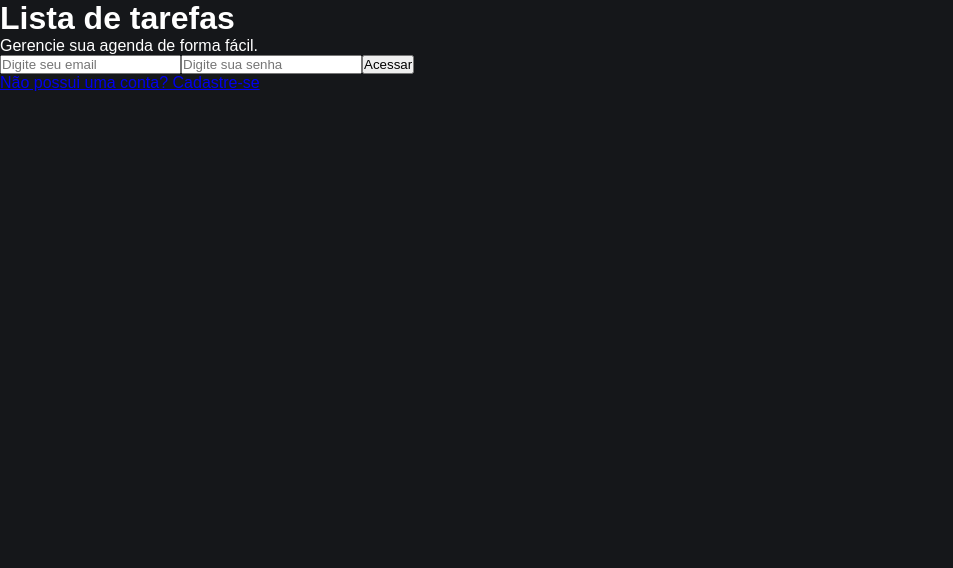
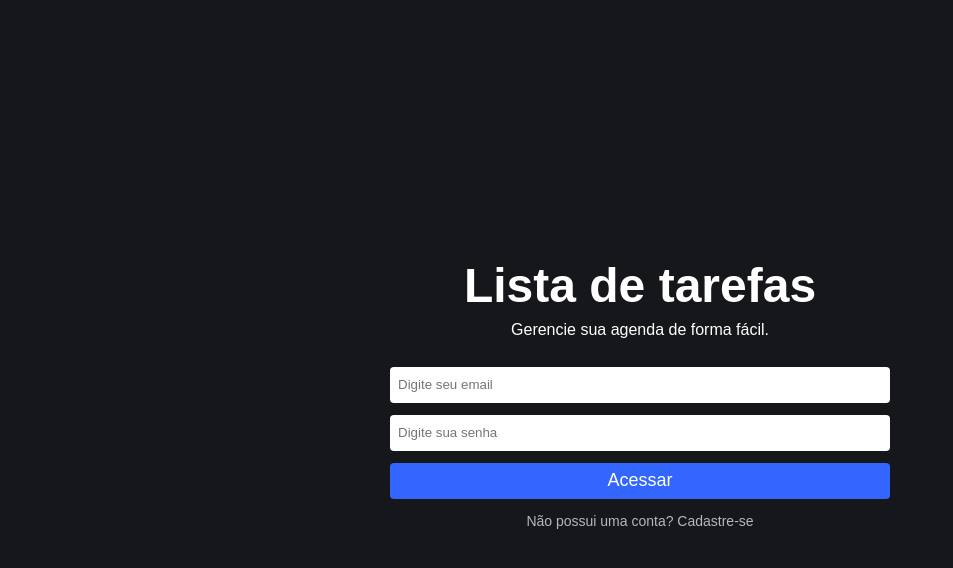
Before and after one commit to ClaudiaAlfieri/TarefasApp, a React (Create React App) app: page / in a window 1280 px wide. Shown: the top 568 px of the page, without its empty margins (0-953 px from the left). Built offline with nearby package versions, Linux system fonts and the light colour scheme; no server answers.

Commit message:
Create Home css

```diff
--- a/src/pages/Home/home.css
+++ b/src/pages/Home/home.css
@@ -0,0 +1,57 @@
+.home-container{
+    display: flex;
+    flex-direction: column;
+    align-items: center;
+    justify-content: center;
+    height: 100vh;
+    width: 100%;
+}
+
+.home-container h1{
+    font-size: 48px;
+    margin-bottom: 8px;
+}
+
+.home-container span{
+    margin-bottom: 28px;
+}
+
+.form{
+    display: flex;
+    flex-direction: column;
+    width: 90%;
+    max-width: 500px;
+}
+
+.form input{
+    border:0;
+    margin-bottom: 12px;
+    height: 36px;
+    border-radius: 4px;
+    padding:0 8px;
+}
+
+.form button{
+    height: 36px;
+    border: 0;
+    border-radius: 4px;
+    background-color: #3366ff;
+    color: #FFF;
+    font-size: 18px;
+}
+
+.form textarea{
+    margin-bottom: 12px;
+    border: 0;
+    height: 90px;
+    resize: none;
+    border-radius: 4px;
+    padding: 8px;
+}
+
+.button-link{
+    color:#b4b8bb;
+    text-decoration: none;
+    margin: 14px 0;
+    font-size: 14px;
+}
```
